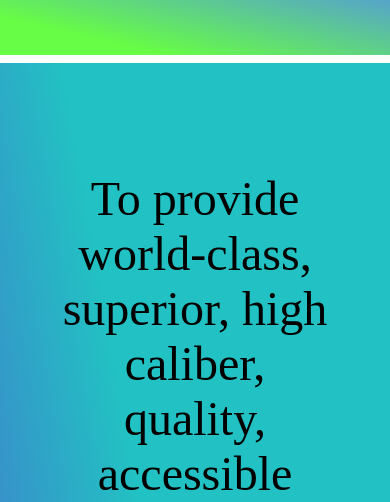
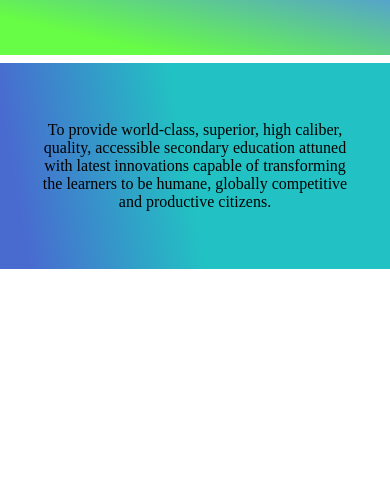
Before and after one commit to Elibdado/Mission-DADO, a plain HTML site: page index.html in a window 390 px wide. Shown: the part 342-844 px from the top of the page. Drawn offline with Linux system fonts and the light colour scheme.

Commit message:
Update index.html

```diff
--- a/index.html
+++ b/index.html
@@ -168,6 +168,19 @@ nav a:hover {
   background-color: #7a7a7a;
 }
 
+    @media screen and (max-width: 600px) {
+    /* Adjust font size and padding for smaller screens */
+    .basta {
+      font-size: 150%;
+      padding:35px;
+    }
+
+    p {
+      font-size: 1rem;
+      padding: 7px;
+    }
+  }
+
   </style>
 </head>
 <body>
```
